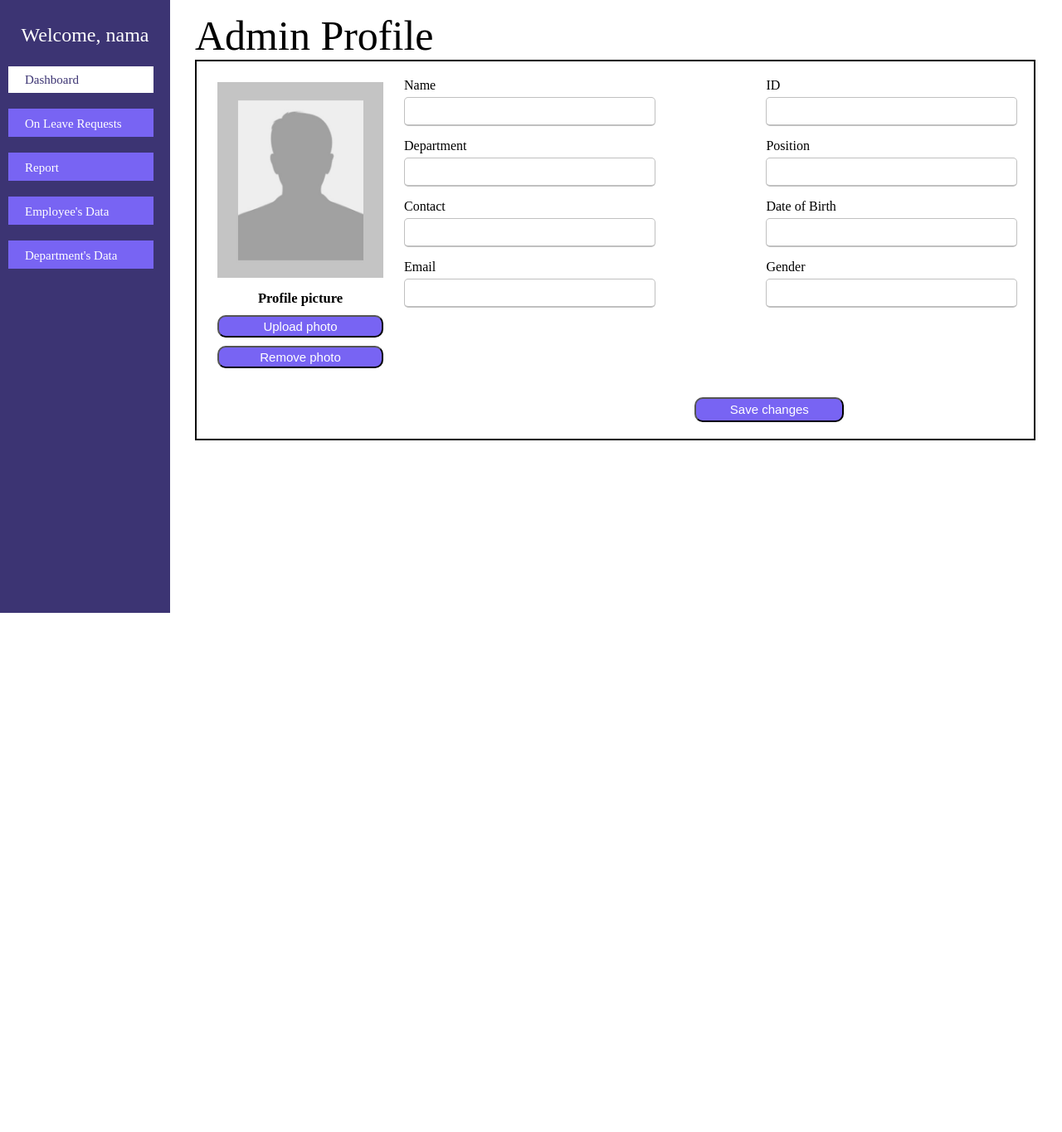
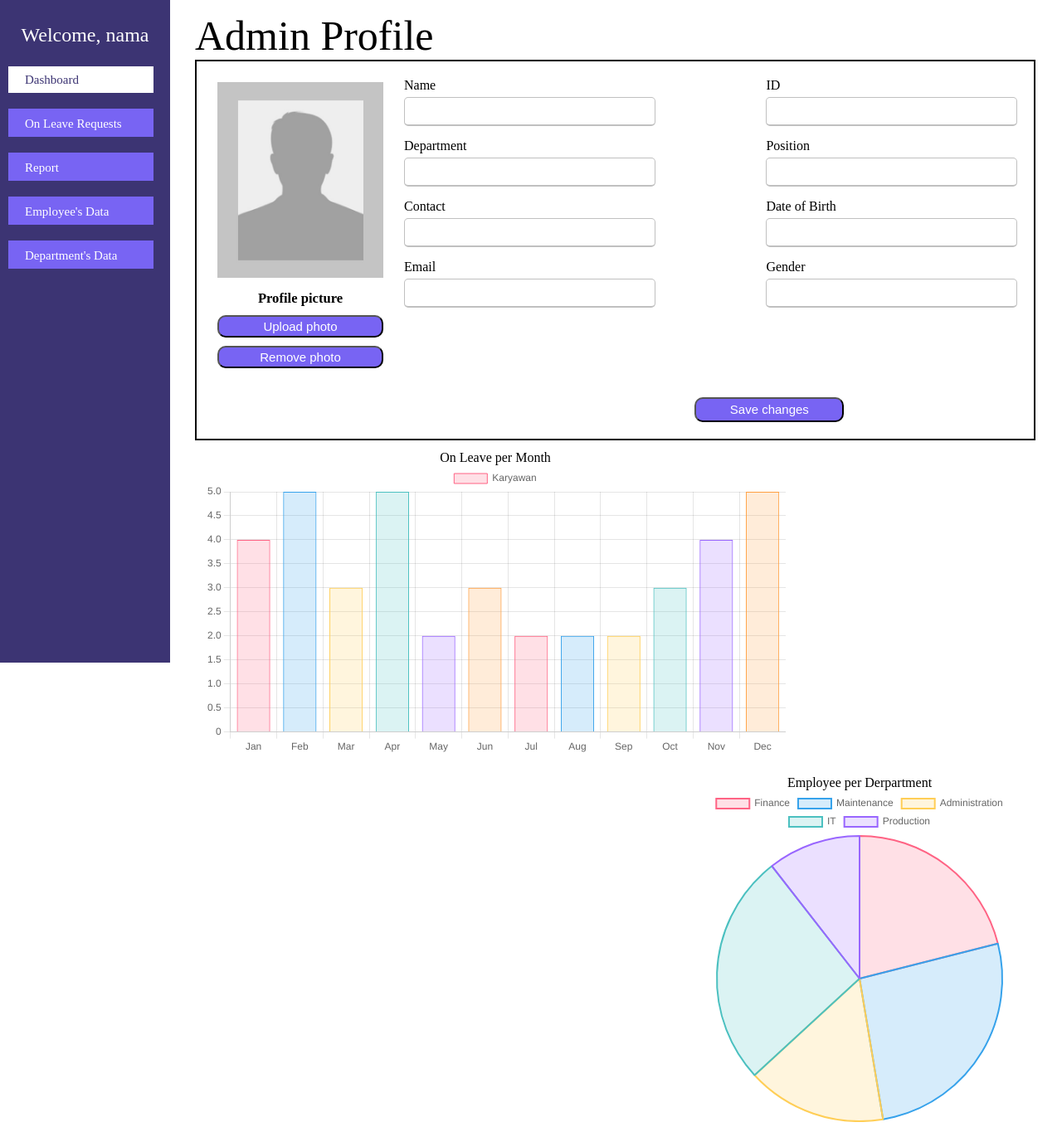
Before and after one commit to jocelyntong9/Permit, a PHP site: page /admin/admin_dashboard/admin_dashboard.php in a window 1280 px wide. Shown: the part 61-1426 px from the top of the page at 83% size. Before the commit the page ends 800 px from the top, so only its background shows below. Run offline with PHP 8.4, Linux system fonts and the light colour scheme; some libraries are stand-ins or nearby versions; some web fonts are replaced.

Commit message:
Update admin_dashboard.php

```diff
--- a/permit/admin/admin_dashboard/admin_dashboard.php
+++ b/permit/admin/admin_dashboard/admin_dashboard.php
@@ -7,6 +7,20 @@
     <script src="https://code.iconify.design/2/2.0.4/iconify.min.js"></script>
     <link rel="stylesheet" href="admin_dashboard.css">
     <link rel="stylesheet" href="https://cdnjs.cloudflare.com/ajax/libs/font-awesome/4.7.0/css/font-awesome.min.css">
+    <style>
+        .chartBox {
+            width : 700px;
+            padding : 12px;
+            text-align : center;
+            float : left;
+        }
+        .pieBox {
+            width: 400px;
+            padding : 12px;
+            text-align : center;
+            float : right;
+        }
+    </style>
 
     <title>Permit</title>
 </head>
@@ -84,5 +98,104 @@
         </div>
     </div>
 
+    <div class="chartBox">
+        <e>On Leave per Month</e>
+    <canvas id="myChart"></canvas>
+    </div>
+
+    <div class="pieBox">
+        <f>Employee per Derpartment</f>
+    <canvas id="pieChart"></canvas>
+    </div>
+
+    <script src="https://cdn.jsdelivr.net/npm/chart.js"></script>
+    <script>
+
+    // setup
+    const data = {
+            labels: ['Jan', 'Feb', 'Mar', 'Apr', 'May', 'Jun', 'Jul', 'Aug', 'Sep', 'Oct', 'Nov', 'Dec'],
+            datasets: [{
+                label: 'Karyawan',
+                data: [4, 5, 3, 5, 2, 3, 2, 2, 2, 3, 4, 5],
+                backgroundColor: [
+                    'rgba(255, 99, 132, 0.2)',
+                    'rgba(54, 162, 235, 0.2)',
+                    'rgba(255, 206, 86, 0.2)',
+                    'rgba(75, 192, 192, 0.2)',
+                    'rgba(153, 102, 255, 0.2)',
+                    'rgba(255, 159, 64, 0.2)'
+                ],
+                borderColor: [
+                    'rgba(255, 99, 132, 1)',
+                    'rgba(54, 162, 235, 1)',
+                    'rgba(255, 206, 86, 1)',
+                    'rgba(75, 192, 192, 1)',
+                    'rgba(153, 102, 255, 1)',
+                    'rgba(255, 159, 64, 1)'
+                ],
+                borderWidth: 1
+            }]
+    };
+
+    // config
+    const config = {
+        type: 'bar',
+        data,
+        options: {
+            scales: {
+                y: {
+                    beginAtZero: true
+                }
+            }
+        }
+    };
+
+    // render init block
+    const myChart = new Chart(
+        document.getElementById('myChart'),
+        config
+    );
+
+    // pie chart
+    // data of pie chart
+    const datapie = {
+            labels: ['Finance', 'Maintenance', 'Administration', 'IT', 'Production'],
+            datasets: [{
+                label: 'Karyawan',
+                data: [4, 5, 3, 5, 2],
+                backgroundColor: [
+                    'rgba(255, 99, 132, 0.2)',
+                    'rgba(54, 162, 235, 0.2)',
+                    'rgba(255, 206, 86, 0.2)',
+                    'rgba(75, 192, 192, 0.2)',
+                    'rgba(153, 102, 255, 0.2)'
+                ],
+                borderColor: [
+                    'rgba(255, 99, 132, 1)',
+                    'rgba(54, 162, 235, 1)',
+                    'rgba(255, 206, 86, 1)',
+                    'rgba(75, 192, 192, 1)',
+                    'rgba(153, 102, 255, 1)'
+                ],
+                borderWidth: 2
+            }]
+    };
+
+    // config pie
+    const configpie = {
+        type: 'pie',
+        data : datapie,
+        options: {}
+    };
+
+    // render or init of pie chart
+    const pieChart = new Chart(
+        document.getElementById('pieChart'),
+        configpie
+    );
+
+
+    </script>
+
 </body>
 </html>
```
